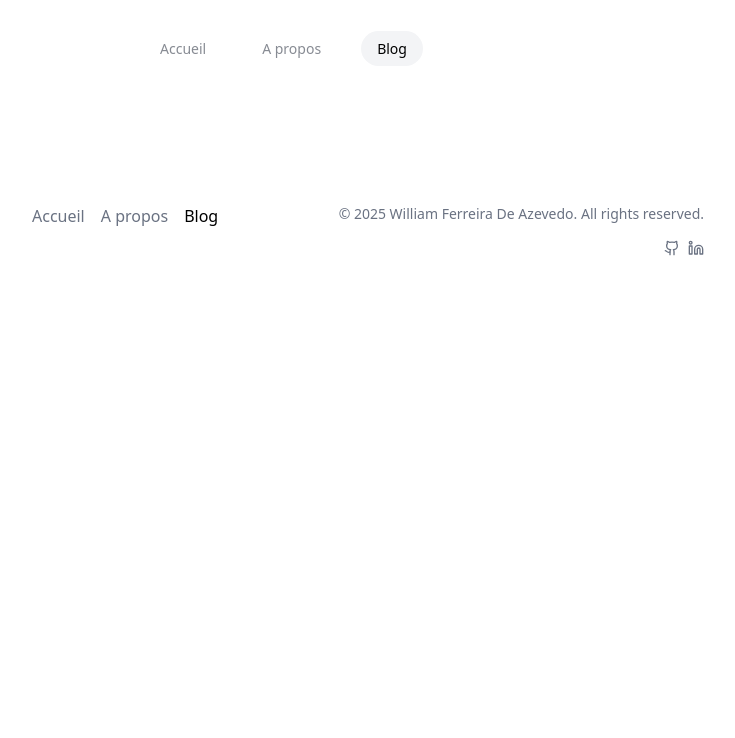
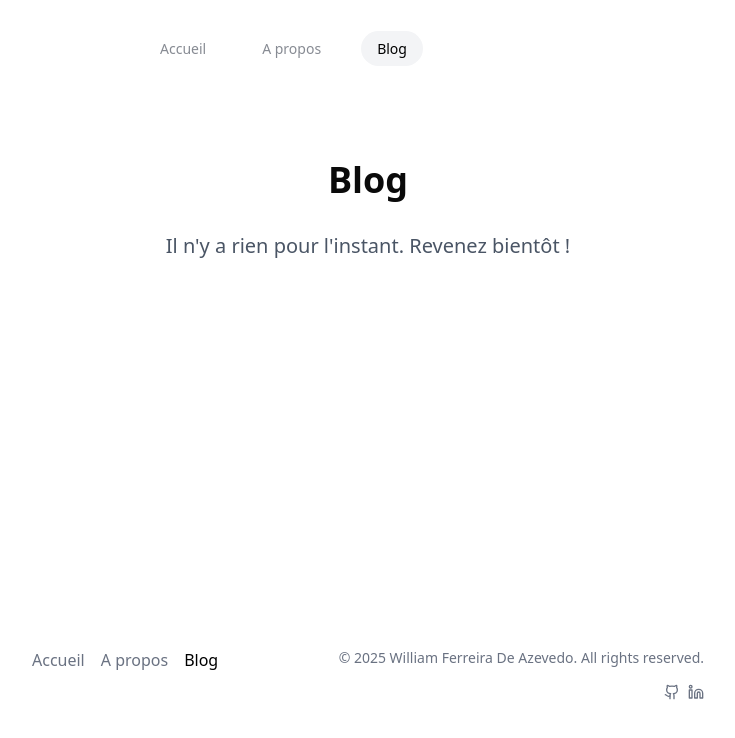
Before and after one commit to WillFDA/williamdeazevedo2025, a Next.js app: page /blog in a window 1280 px wide. Shown: the top 738 px of the page, without its empty margins (272-1007 px from the left). Built offline with nearby package versions, Linux system fonts and the light colour scheme.

Commit message:
avancement done

```diff
--- a/app/about/page.tsx
+++ b/app/about/page.tsx
@@ -41,7 +41,7 @@ export default function About() {
           </div>
         </div>
       </section>
-      <section className="flex gap-8 py-15 px-8 items-center justify-center">
+      <section className="flex gap-8 py-20 px-8 items-center justify-center">
         {pictures.map((picture, index) => (
           <div
             key={picture.id}
--- a/app/blog/page.tsx
+++ b/app/blog/page.tsx
@@ -1,3 +1,12 @@
 export default function Blog() {
-  return <div></div>;
+  return (
+    <div className="container mx-auto px-4 py-16 max-w-4xl flex grow items-center justify-center">
+      <div className="text-center">
+        <h1 className="text-4xl font-bold mb-8">Blog</h1>
+        <p className="text-xl text-gray-600">
+          Il n'y a rien pour l'instant. Revenez bientôt !
+        </p>
+      </div>
+    </div>
+  );
 }
--- a/app/layout.tsx
+++ b/app/layout.tsx
@@ -53,10 +53,10 @@ export default function RootLayout({
   return (
     <html lang="en">
       <body
-        className={`${geistSans.variable} ${geistMono.variable} antialiased bg-white`}
+        className={`${geistSans.variable} ${geistMono.variable} antialiased bg-white min-h-screen overflow-x-hidden flex flex-col`}
       >
         <Navbar />
-        <main>{children}</main>
+        <main className="grow">{children}</main>
         <Footer />
       </body>
     </html>
--- a/app/page.tsx
+++ b/app/page.tsx
@@ -36,7 +36,7 @@ export default function Home() {
                 Actuellement à la recherche d&apos;un CDI
               </span>
             </div>
-            <button className="bg-black fade-up [--animation-delay:600ms] hover:bg-black/85 cursor-pointer text-white px-8 py-4 w-full rounded-lg transition-all duration-150 ease-in-out shadow-[0_8px_30px_rgb(0,0,0,0.15)]">
+            <button className="bg-black fade-up [--animation-delay:600ms] hover:bg-black/85 cursor-pointer text-white px-12 py-4 w-fit rounded-lg transition-all duration-150 ease-in-out shadow-[0_8px_30px_rgb(0,0,0,0.15)]">
               Voir mon CV
             </button>
           </div>
--- a/components/project-link.tsx
+++ b/components/project-link.tsx
@@ -36,7 +36,11 @@ export default function ProjectLink({
       target={target}
       className={`flex justify-between p-4 hover:bg-gray-50 transition-all duration-300 ease-in-out rounded-xl ${groupHoverClass}`}
     >
-      <div className="flex gap-4 items-center">
+      <div
+        className={`flex gap-4 ${
+          imageContainer ? 'items-center' : 'items-start'
+        }`}
+      >
         {imageContainer ? (
           <div className={imageContainer}>
             <Image
@@ -75,7 +79,7 @@ export default function ProjectLink({
               {technologies.map((tech) => (
                 <span
                   key={tech}
-                  className="border bg-gray-100 px-3 py-1 leading-tight rounded-full text-sm"
+                  className=" bg-gray-100 px-3 py-1 leading-tight rounded-full text-sm"
                 >
                   {tech}
                 </span>
```
